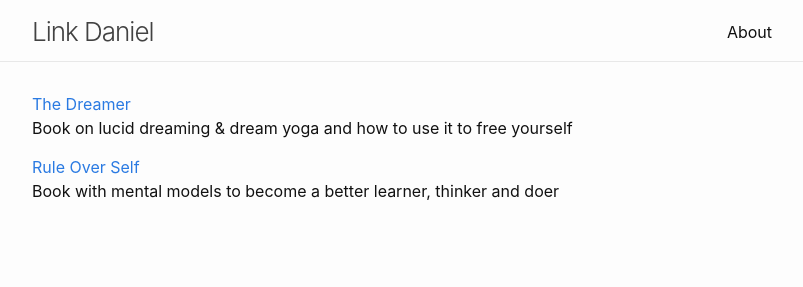
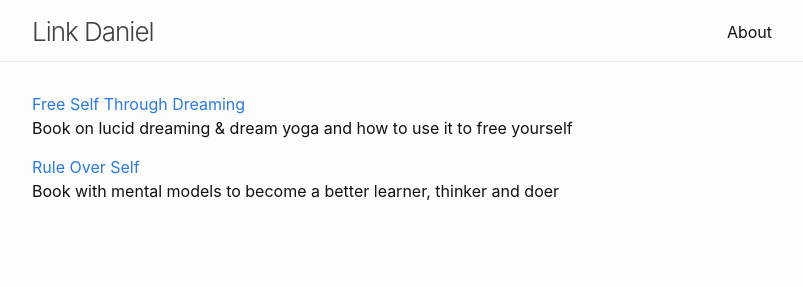
Before and after one commit to link-daniel/link.github.io, a Jekyll site: the page built from index.md, in a window 1280 px wide. Shown: the top 287 px of the page, without its empty margins (238-1041 px from the left). Built offline with Jekyll 4.4.1, drawn with Linux system fonts in a browser that asks for light colours.

Commit message:
Update index.md

```diff
--- a/index.md
+++ b/index.md
@@ -8,7 +8,7 @@
 layout: home
 ---
 
-[The Dreamer](https://link.com.de/dream)
+[Free Self Through Dreaming](https://link.com.de/dream)
 <br>
 Book on lucid dreaming & dream yoga and how to use it to free yourself
 
```
